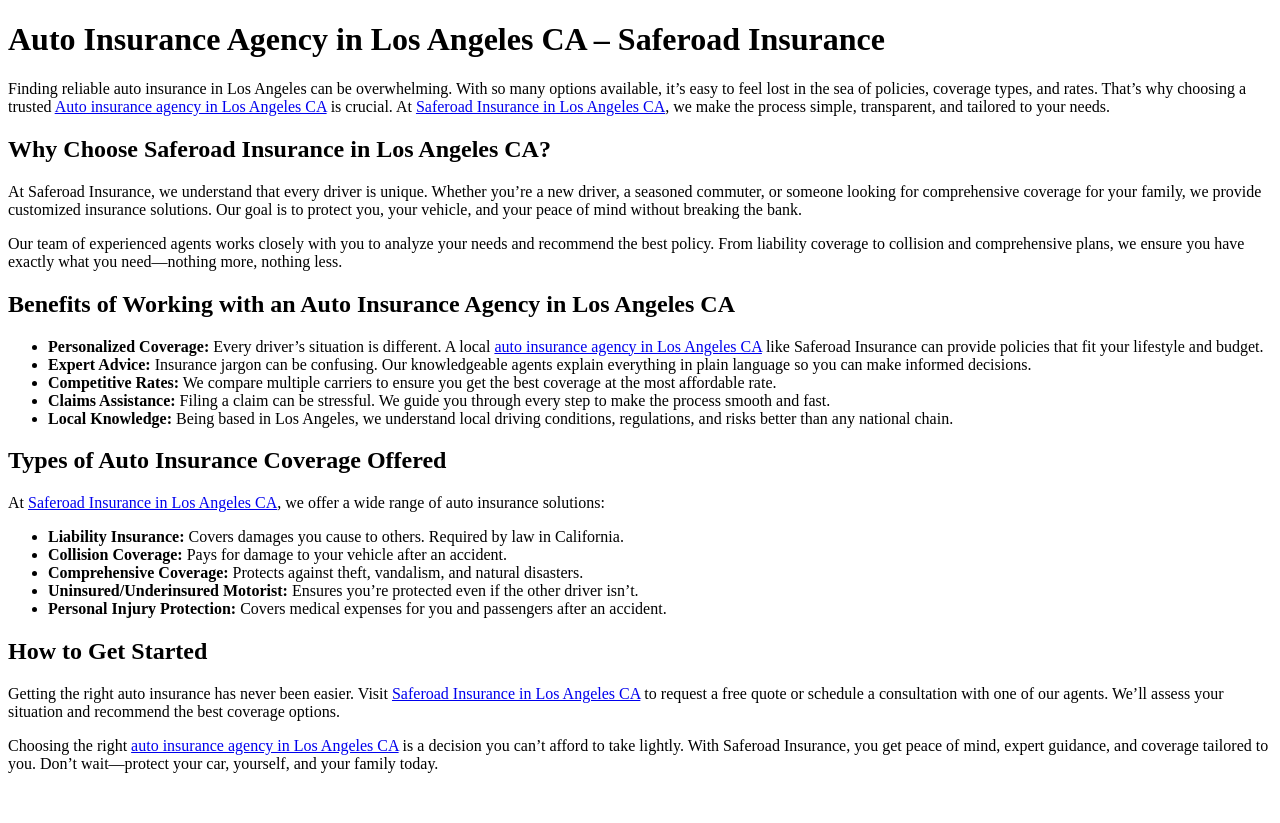
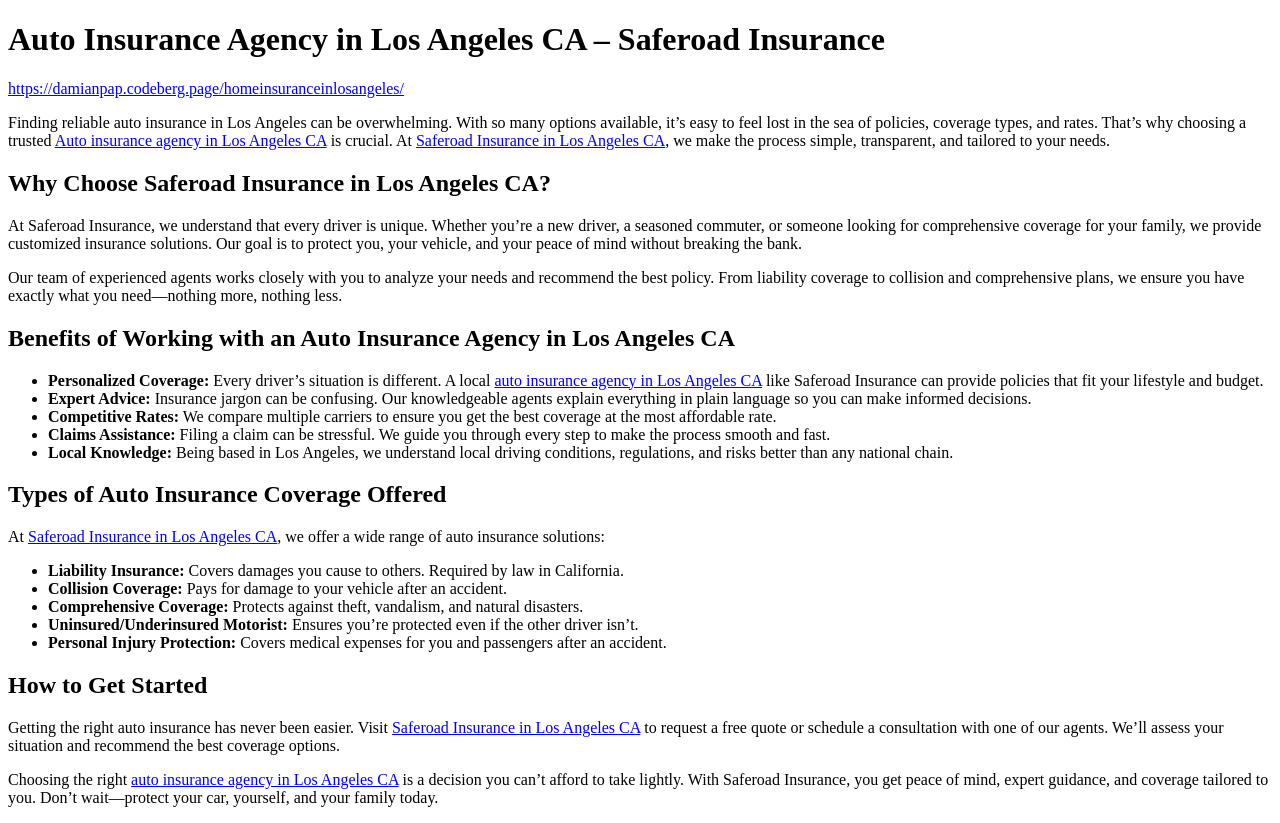
Before and after one commit to damian424/Auto-Insurance-Agency-in-Los-Angeles-CA, a plain HTML site: page index.html in a window 1280 px wide. Before the commit the page ends 800 px from the top, so only its background shows below. Drawn offline with Linux system fonts and the light colour scheme.

Commit message:
Update index.html

```diff
--- a/index.html
+++ b/index.html
@@ -11,6 +11,7 @@
     <header>
         <h1>Auto Insurance Agency in Los Angeles CA – Saferoad Insurance</h1>
     </header>
+<a href="https://damianpap.codeberg.page/homeinsuranceinlosangeles/">https://damianpap.codeberg.page/homeinsuranceinlosangeles/</a>
 
     <section>
         <p>Finding reliable auto insurance in Los Angeles can be overwhelming. With so many options available, it’s easy to feel lost in the sea of policies, coverage types, and rates. That’s why choosing a trusted
```
